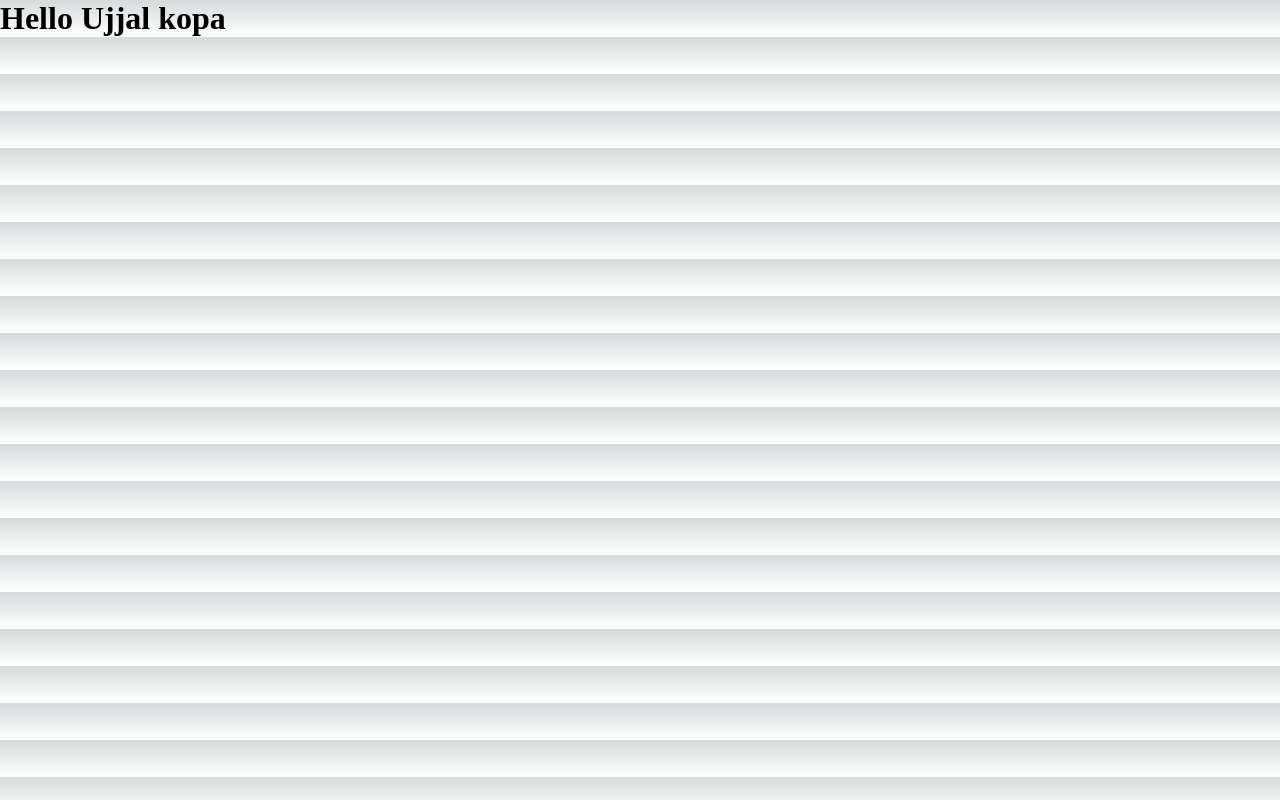
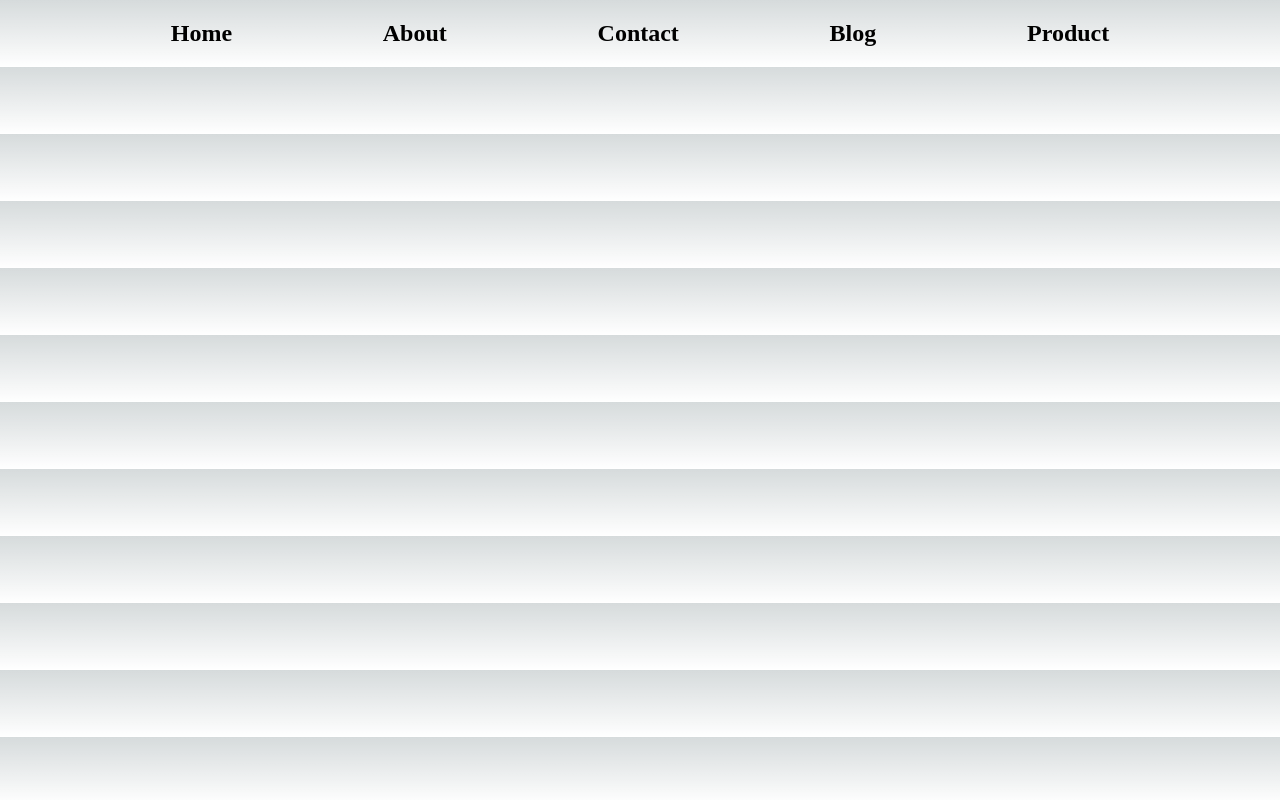
Before and after one commit to Ujjal-ENG/start-next-js, a Next.js app in the folder my-2nd-next-app/: page / in a window 1280 px wide. Built offline with nearby package versions, Linux system fonts and the light colour scheme.

Commit message:
added the navbar on the next app

```diff
--- a/my-2nd-next-app/pages/index.js
+++ b/my-2nd-next-app/pages/index.js
@@ -1,10 +1,35 @@
+import Link from "next/link";
 import React from "react";
 
 const index = () => {
   return (
-    <div>
-      <h1>Hello Ujjal kopa</h1>
-    </div>
+    <>
+      <header>
+        <nav>
+          <ul
+            className="menu-bar"
+            style={{
+              display: "flex",
+              justifyContent: "space-evenly",
+              margin: "20px",
+              fontSize: "24px",
+              fontWeight: "bold",
+            }}
+          >
+            <Link href="/">Home</Link>
+            <Link href="/about">About</Link>
+            <Link href="/contact">Contact</Link>
+
+            <Link href="/blog/blog1">Blog</Link>
+
+            <Link href="/product">Product</Link>
+          </ul>
+        </nav>
+      </header>
+
+      <main></main>
+      <footer></footer>
+    </>
   );
 };
 
```
